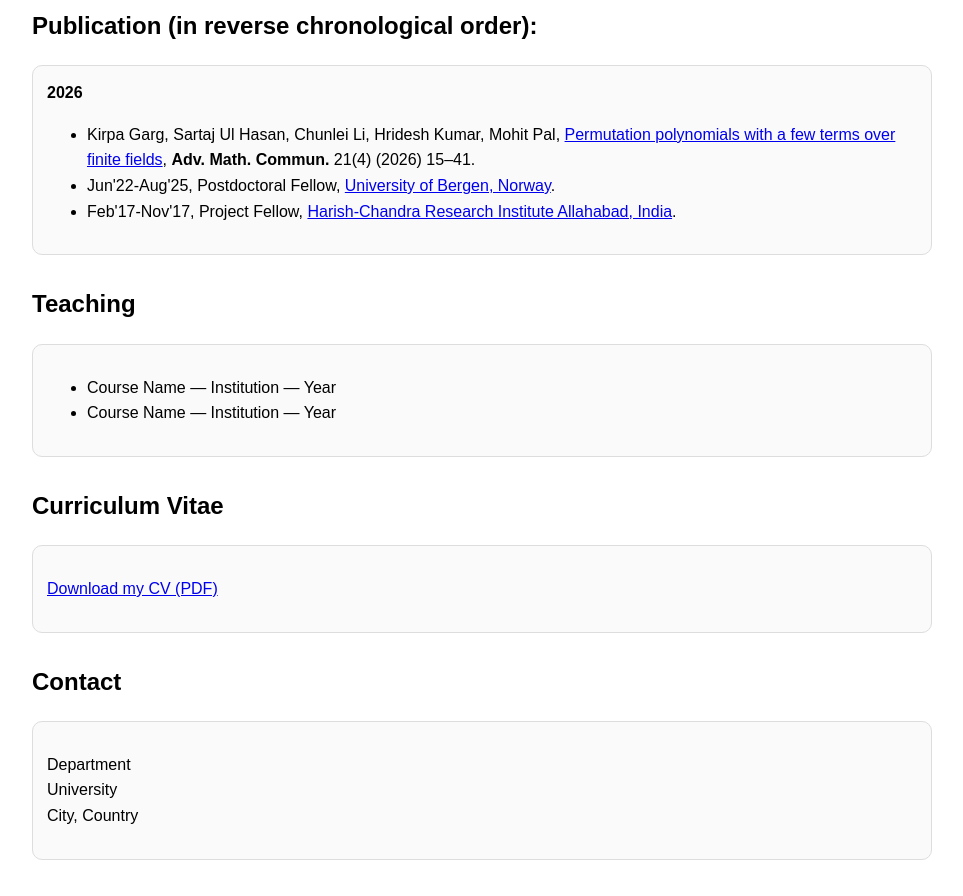
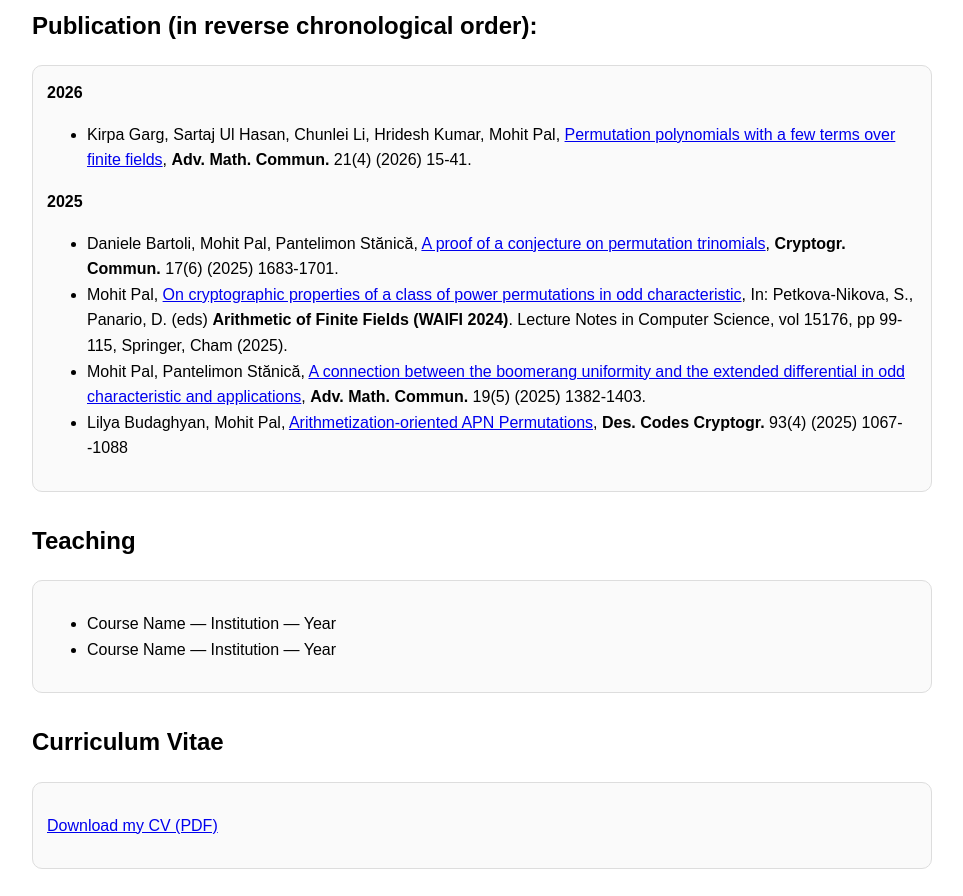
Before and after one commit to mathmohit/view, a plain HTML site: page index.html in a window 1280 px wide. Shown: the part 1380-2276 px from the top of the page, without its empty margins (158-1121 px from the left). Drawn offline with Linux system fonts and the light colour scheme.

Commit message:
Update index.html

```diff
--- a/index.html
+++ b/index.html
@@ -121,9 +121,14 @@ h2{ margin-top: 30px; }
 <div class="card">
 <b>2026</b>
   <ul>
-    <li> Kirpa Garg, Sartaj Ul Hasan, Chunlei Li, Hridesh Kumar, Mohit Pal, <a href="https://doi.org/10.3934/amc.2025040">Permutation polynomials with a few terms over finite fields</a>, <b>Adv. Math. Commun.</b>  21(4) (2026) 15–41.</li>
-    <li> Jun'22-Aug'25, Postdoctoral Fellow, <a href="https://www.uib.no/en">University of Bergen, Norway</a>.</li>
-    <li> Feb'17-Nov'17, Project Fellow, <a href="http://www.hri.res.in/">Harish-Chandra Research Institute Allahabad, India</a>.</li>
+    <li> Kirpa Garg, Sartaj Ul Hasan, Chunlei Li, Hridesh Kumar, Mohit Pal, <a href="https://doi.org/10.3934/amc.2025040">Permutation polynomials with a few terms over finite fields</a>, <b>Adv. Math. Commun.</b>  21(4) (2026) 15-41.</li>
+  </ul>
+<b>2025</b>
+  <ul>
+    <li> Daniele Bartoli, Mohit Pal, Pantelimon Stănică, <a href="https://doi.org/10.1007/s12095-025-00819-1">A proof of a conjecture on permutation trinomials</a>, <b>Cryptogr. Commun.</b> 17(6) (2025) 1683-1701.</li>
+    <li> Mohit Pal, <a href="https://doi.org/10.1007/978-3-031-81824-0_7">On cryptographic properties of a class of power permutations in odd characteristic</a>, In: Petkova-Nikova, S., Panario, D. (eds) <b>Arithmetic of Finite Fields (WAIFI 2024)</b>. Lecture Notes in Computer Science, vol 15176, pp 99-115, Springer, Cham (2025).</li>
+    <li> Mohit Pal, Pantelimon Stănică, <a href="https://doi.org/10.3934/amc.2024059">A connection between the boomerang uniformity and the extended differential in odd characteristic and applications</a>, <b>Adv. Math. Commun.</b> 19(5) (2025) 1382-1403.</li>
+    <li> Lilya Budaghyan, Mohit Pal, <a href="https://doi.org/10.1007/s10623-024-01487-7">Arithmetization-oriented APN Permutations</a>, <b>Des. Codes Cryptogr.</b> 93(4) (2025) 1067--1088</li>
   </ul>
 </div>
 
```
